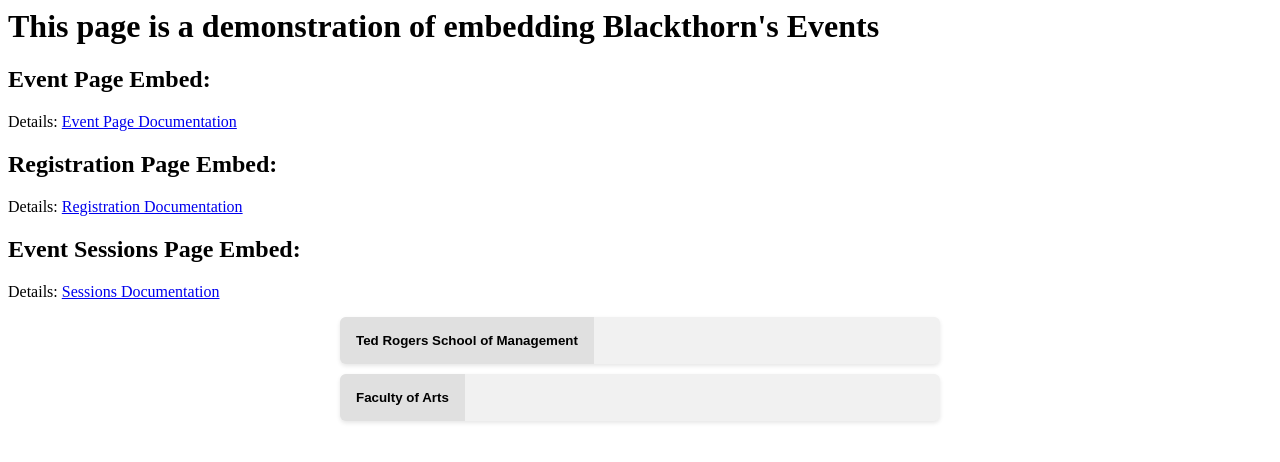
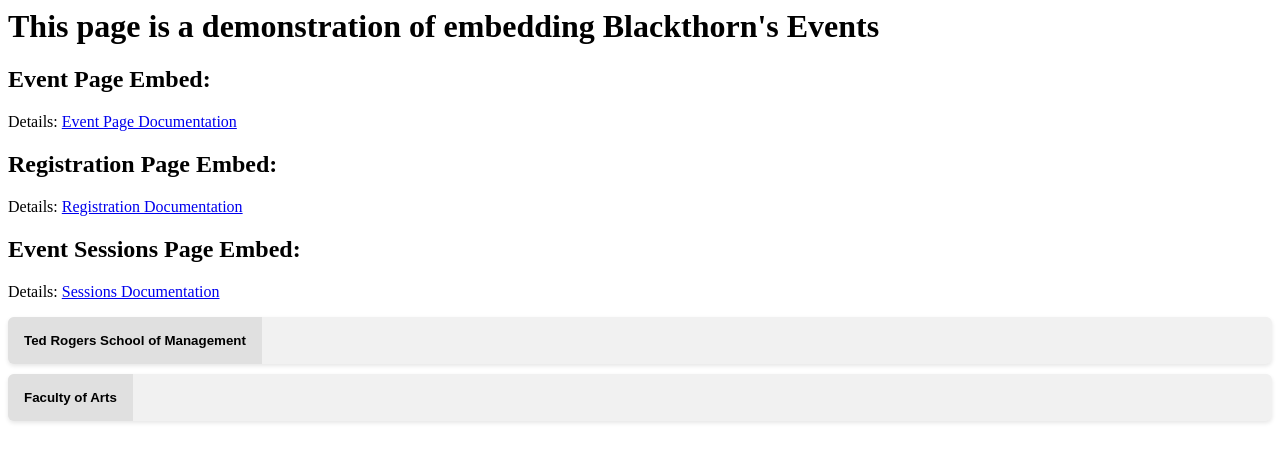
Before and after one commit to tylerpalef/Blackthorn-testing, a plain HTML site: page index.html in a window 1280 px wide. Drawn offline with Linux system fonts and the light colour scheme.

Commit message:
Update index.html
Making the accordion wider

```diff
--- a/index.html
+++ b/index.html
@@ -9,7 +9,7 @@
 
     .accordion {
       width: 100%;
-      max-width: 600px;
+      max-width: 1800px;
       margin: 0 auto;
     }
 
```
